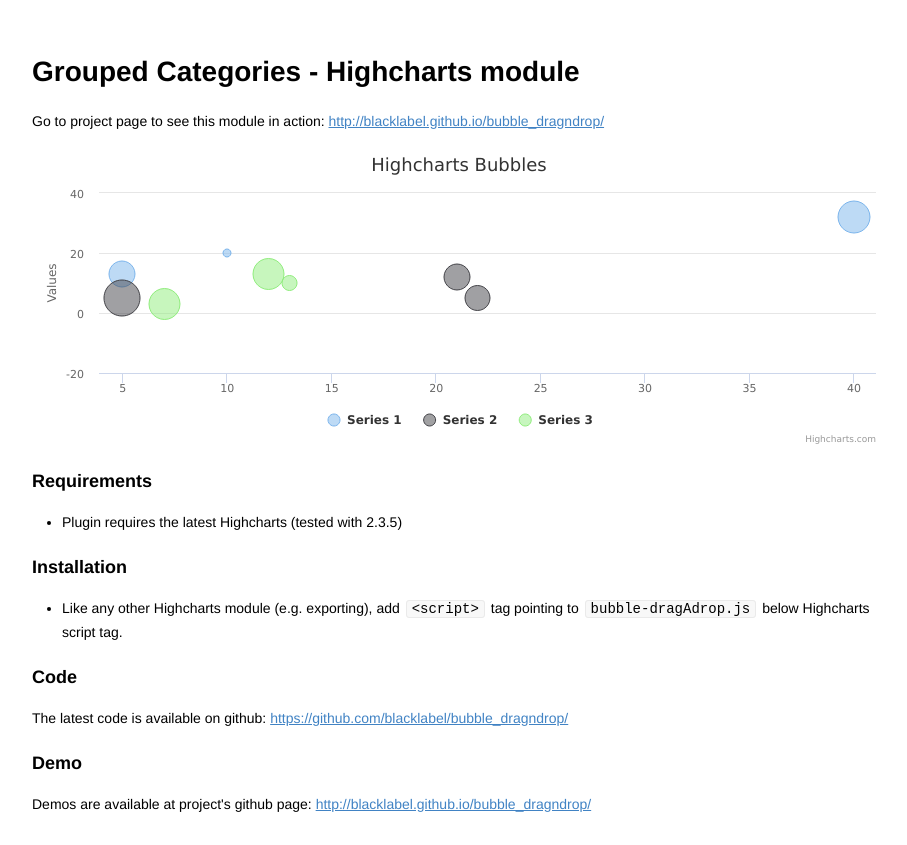
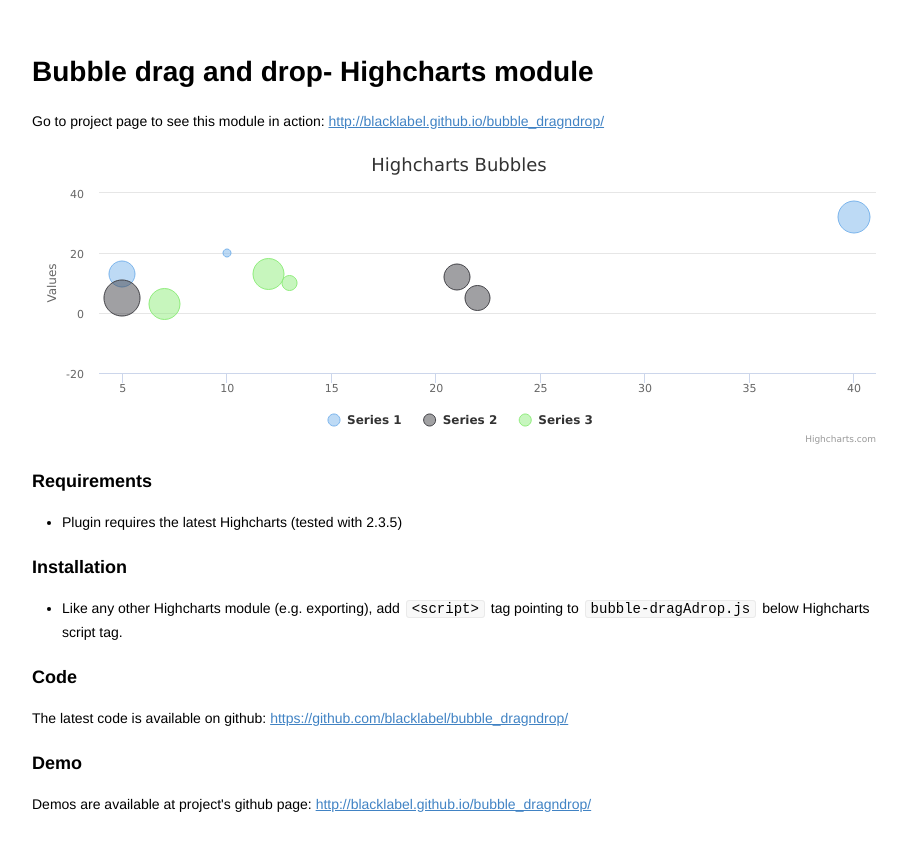
Before and after one commit to blacklabel/bubble_dragndrop, a plain HTML site: page index.html in a window 1280 px wide. Shown: the whole page, without its empty margins (181-1088 px from the left). Drawn offline with nearby package versions, Linux system fonts and the light colour scheme.

Commit message:
Update index.html

```diff
--- a/index.html
+++ b/index.html
@@ -316,7 +316,7 @@
 <script src="./bubble-dragAdrop.js"></script>
 
 
-<h1>Grouped Categories - Highcharts module</h1>
+<h1>Bubble drag and drop- Highcharts module</h1>
 
 <p>Go to project page to see this module in action: <a href="http://blacklabel.github.io/bubble_dragndrop/">http://blacklabel.github.io/bubble_dragndrop/</a></p>
 
```
